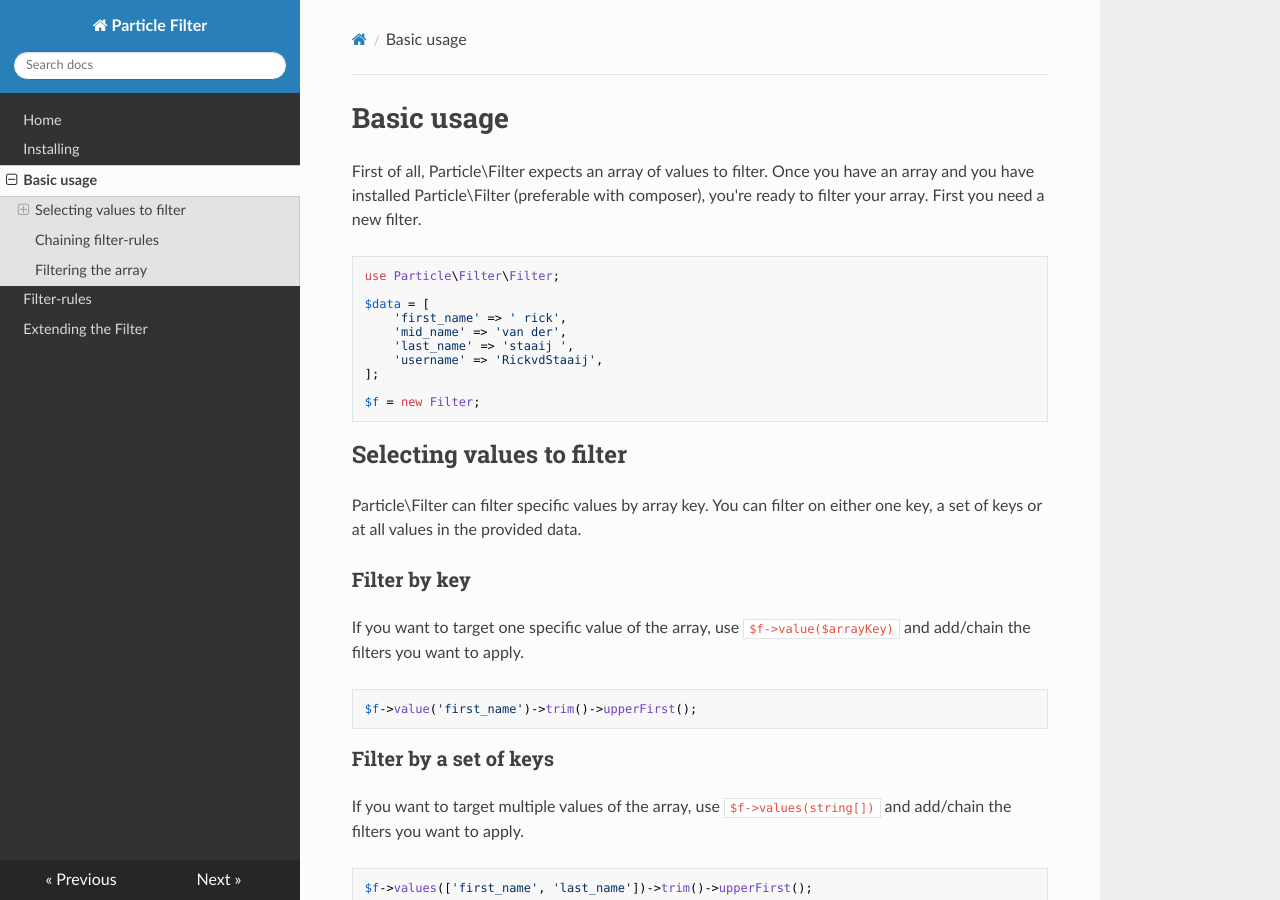
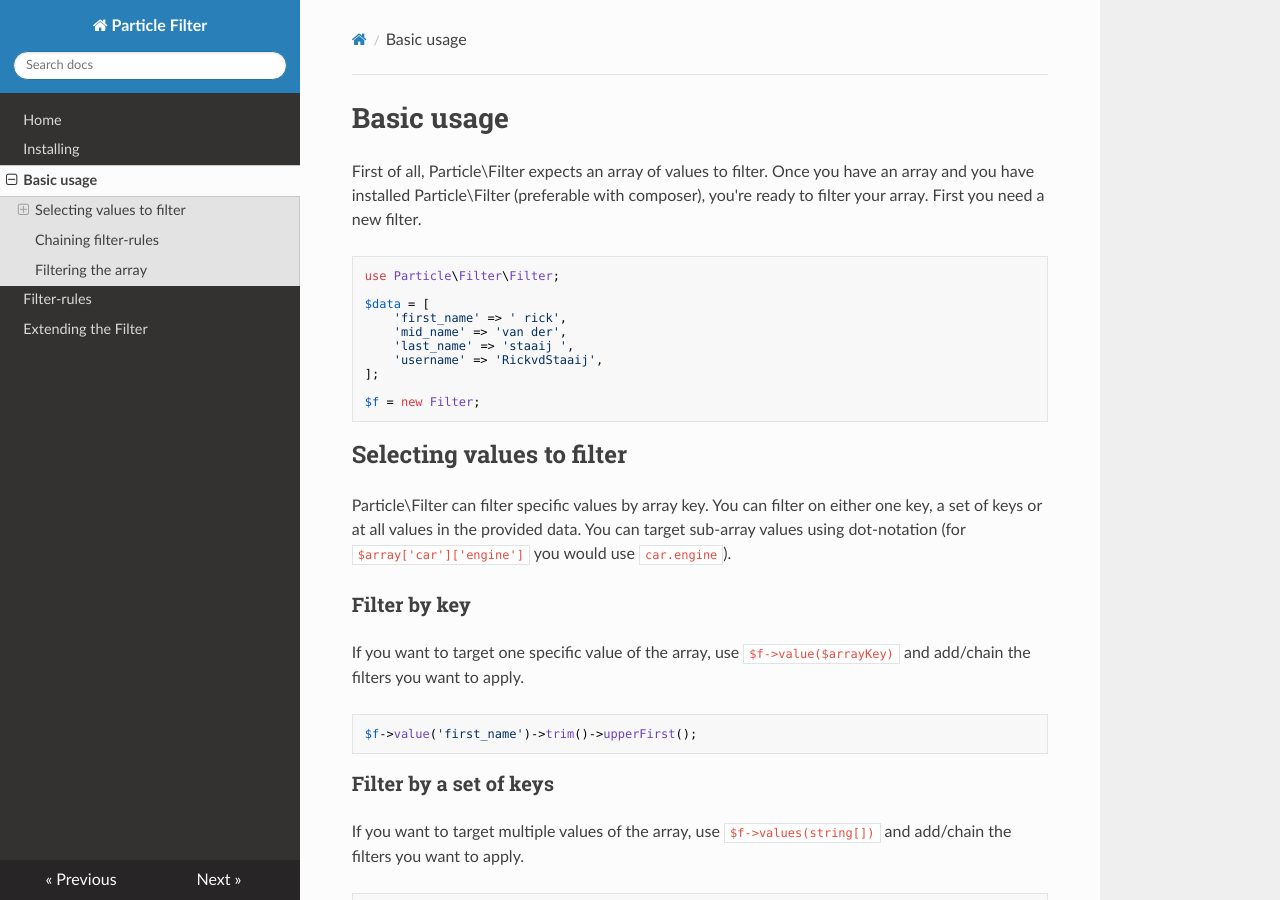
Before and after one commit to particle-php/Filter, an MkDocs documentation site: the page built from docs/basic-usage.md, in a window 1280 px wide and 900 px high. Built offline with MkDocs 1.6.1, drawn with Linux system fonts in a browser that asks for light colours; nearby versions of some CDN libraries; old or Windows-style settings are respelled for this version of MkDocs.

Commit message:
Update docs with sub-array details

```diff
--- a/docs/basic-usage.md
+++ b/docs/basic-usage.md
@@ -19,7 +19,8 @@ $f = new Filter;
 ## Selecting values to filter
 
 Particle\Filter can filter specific values by array key. You can filter on either one key, a set of keys or at all
-values in the provided data.
+values in the provided data. You can target sub-array values using dot-notation (for `$array['car']['engine']`
+you would use `car.engine`).
 
 ### Filter by key
 
```
Also changed, not shown: README.md (+1 -1 lines), docs/index.md (+10 -6 lines).
